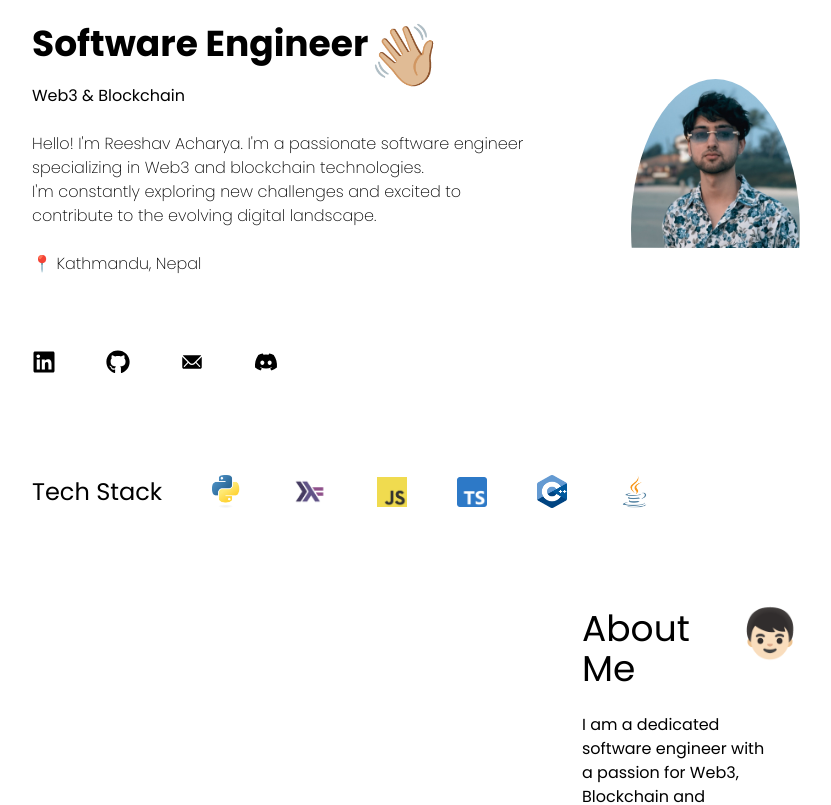
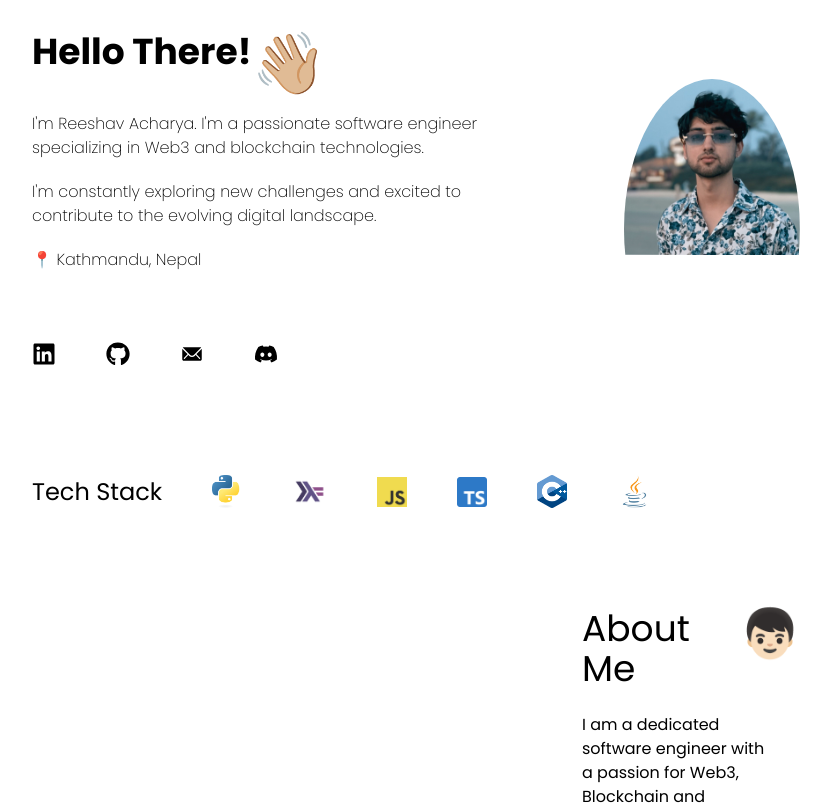
Before and after one commit to reeshavacharya/portfolio, a Next.js app: page / in a window 1280 px wide. Shown: the top 805 px of the page, without its empty margins (224-1055 px from the left). Built offline with nearby package versions, Linux system fonts and the light colour scheme.

Commit message:
Fix Build Issues

```diff
--- a/src/app/page.tsx
+++ b/src/app/page.tsx
@@ -4,7 +4,6 @@ import Education from "@/components/Education";
 import Hello from "@/components/Hello";
 import Projects from "@/components/Projects";
 import TechStack from "@/components/TechStack";
-import Image from "next/image";
 
 export default function Home() {
   return (
@@ -16,7 +15,9 @@ export default function Home() {
         <AboutMe />
         <Projects />
         <Education />
-        <Contact />
+        <div className="grid items-center justify-items-center">
+          <Contact />
+        </div>
       </div>
     </div>
   );
--- a/src/components/Hello.tsx
+++ b/src/components/Hello.tsx
@@ -1,32 +1,25 @@
 import Image from "next/image";
 import Contact from "./Contact";
-import TechStack from "./TechStack";
 
 const Hello = () => {
   return (
     <>
       <div className="intro">
-        <div className="grid">
+        <div className="grid gap-5">
           <div className="flex">
-            <h1 className="poppins-bold text-4xl font-bold">
-              Software Engineer
-            </h1>
+            <h1 className="poppins-bold text-4xl font-bold">Hello There!</h1>
             <h1 className="text-6xl">👋🏼</h1>
           </div>
-          <p className="poppins-regular">Web3 & Blockchain</p>
-          &nbsp;
           <p className="poppins-semibold">
             {" "}
-            Hello! I'm Reeshav Acharya. I'm a passionate software engineer
-            specializing in Web3 and blockchain technologies.
+            I&apos;m Reeshav Acharya. I&apos;m a passionate software engineer specializing
+            in Web3 and blockchain technologies.
           </p>
           <p className="poppins-semibold">
-            I'm constantly exploring new challenges and excited to contribute to
+            I&apos;m constantly exploring new challenges and excited to contribute to
             the evolving digital landscape.
           </p>
-          &nbsp;
           <p className="poppins-extralight">📍 Kathmandu, Nepal</p>
-          &nbsp;
           <Contact />
         </div>
         <div className="circular-frame">
```
